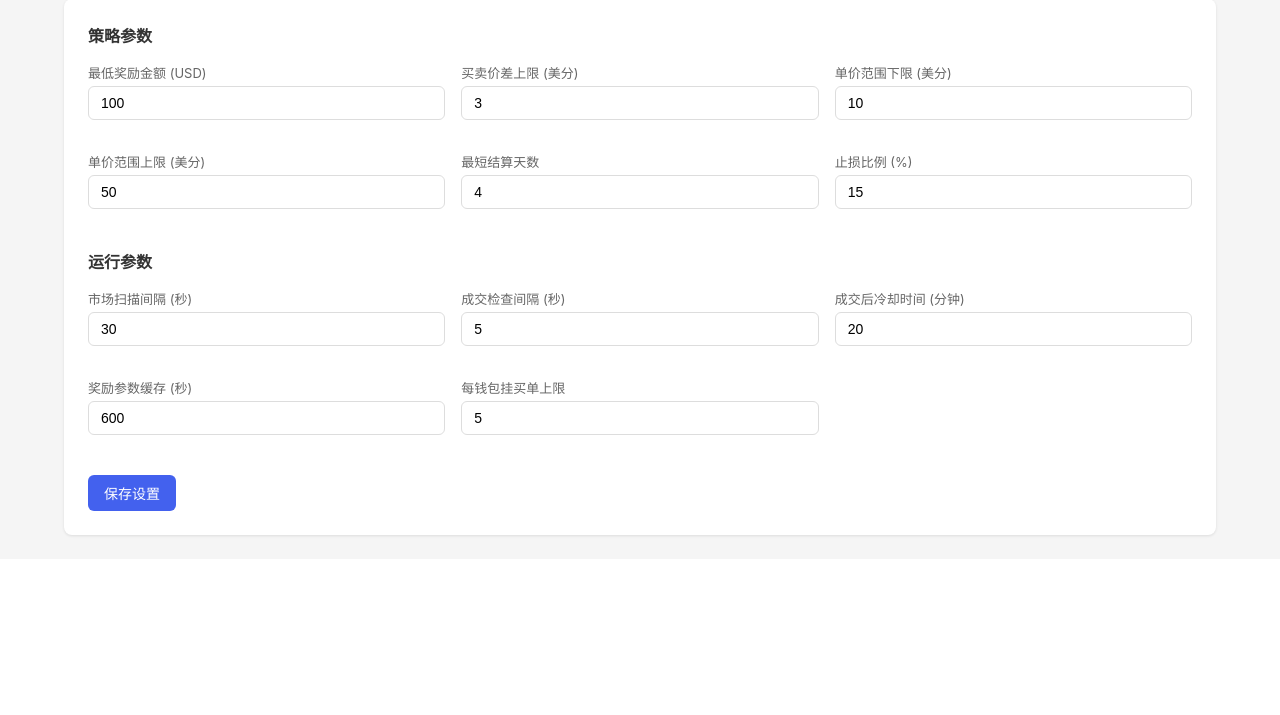
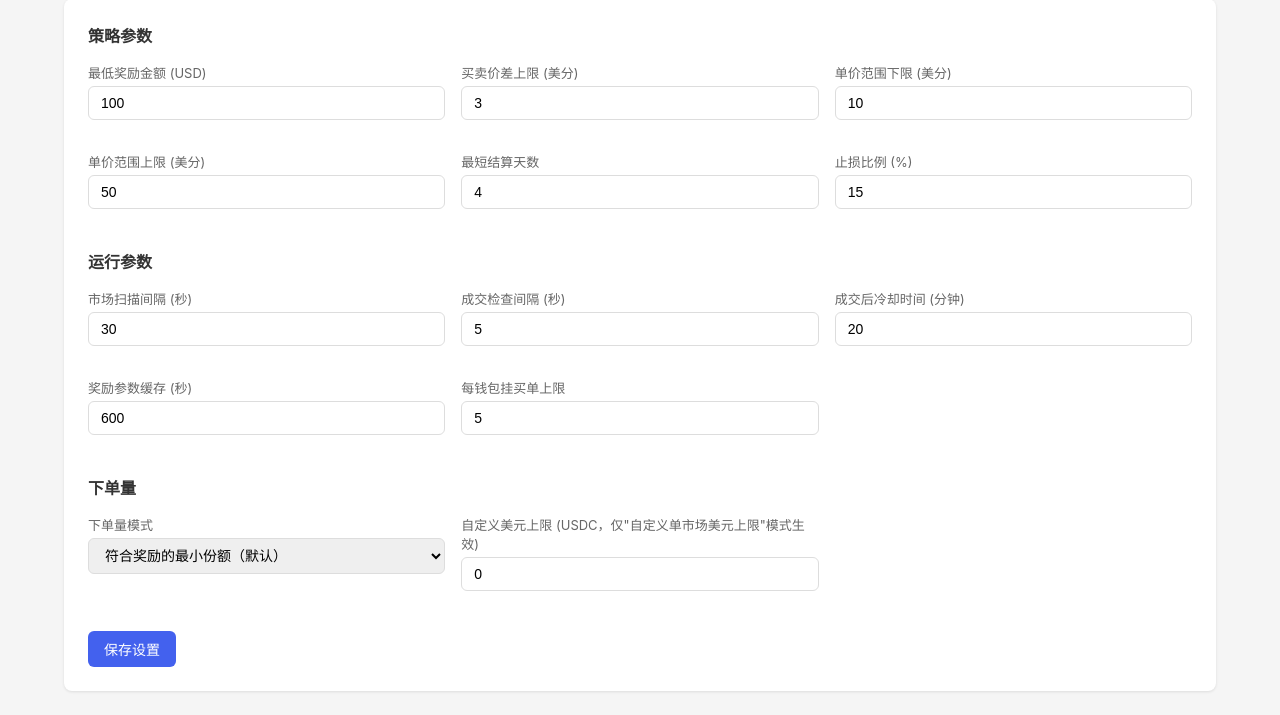
Before and after one commit to VMInsideVM/poly-marketmaker, a Flask app: page /config in a window 1280 px wide. Shown: the part 375-1090 px from the top of the page. Before the commit the page ends 913 px from the top, so only its background shows below. Run offline with Flask 3, Linux system fonts and the light colour scheme; the visitor is signed in with stand-in values (Sample User, id 1); data that the repository does not hold is empty.

Commit message:
feat: 设置页下单量模式下拉框 + 自定义美元上限(修字符串字段被 parseFloat)
Co-Authored-By: Claude Opus 4.7 (1M context) <noreply@anthropic.com>

```diff
--- a/web/templates/config.html
+++ b/web/templates/config.html
@@ -69,6 +69,22 @@
             <div class="form-group">
                 <label>每钱包挂买单上限</label>
                 <input type="number" name="max_buy_orders_per_wallet" step="1" min="1">
+            </div>
+        </div>
+
+        <h2>下单量</h2>
+        <div class="form-grid">
+            <div class="form-group">
+                <label>下单量模式</label>
+                <select name="order_size_mode">
+                    <option value="min">符合奖励的最小份额（默认）</option>
+                    <option value="custom">自定义单市场美元上限</option>
+                    <option value="balance">按余额全额</option>
+                </select>
+            </div>
+            <div class="form-group">
+                <label>自定义美元上限 (USDC，仅"自定义单市场美元上限"模式生效)</label>
+                <input type="number" name="order_size_custom_usd" step="1" min="0">
             </div>
         </div>
         <button type="submit" class="btn btn-primary">保存设置</button>
@@ -154,7 +170,9 @@ document.getElementById('settings-form').addEventListener('submit', function(e)
     e.preventDefault();
     const formData = new FormData(this);
     const data = {};
-    formData.forEach((val, key) => { data[key] = parseFloat(val); });
+    formData.forEach((val, key) => {
+        data[key] = (key === 'order_size_mode') ? val : parseFloat(val);
+    });
     fetch('/api/settings', {
         method: 'POST',
         headers: {'Content-Type': 'application/json'},
@@ -167,7 +185,9 @@ document.getElementById('settings-form').addEventListener('submit', function(e)
 
 document.getElementById('settings-form').addEventListener('input', function() {
     const formData = new FormData(this);
-    formData.forEach((val, key) => { currentSettings[key] = parseFloat(val); });
+    formData.forEach((val, key) => {
+        currentSettings[key] = (key === 'order_size_mode') ? val : parseFloat(val);
+    });
 });
 
 window.addEventListener('beforeunload', function(e) {
```
